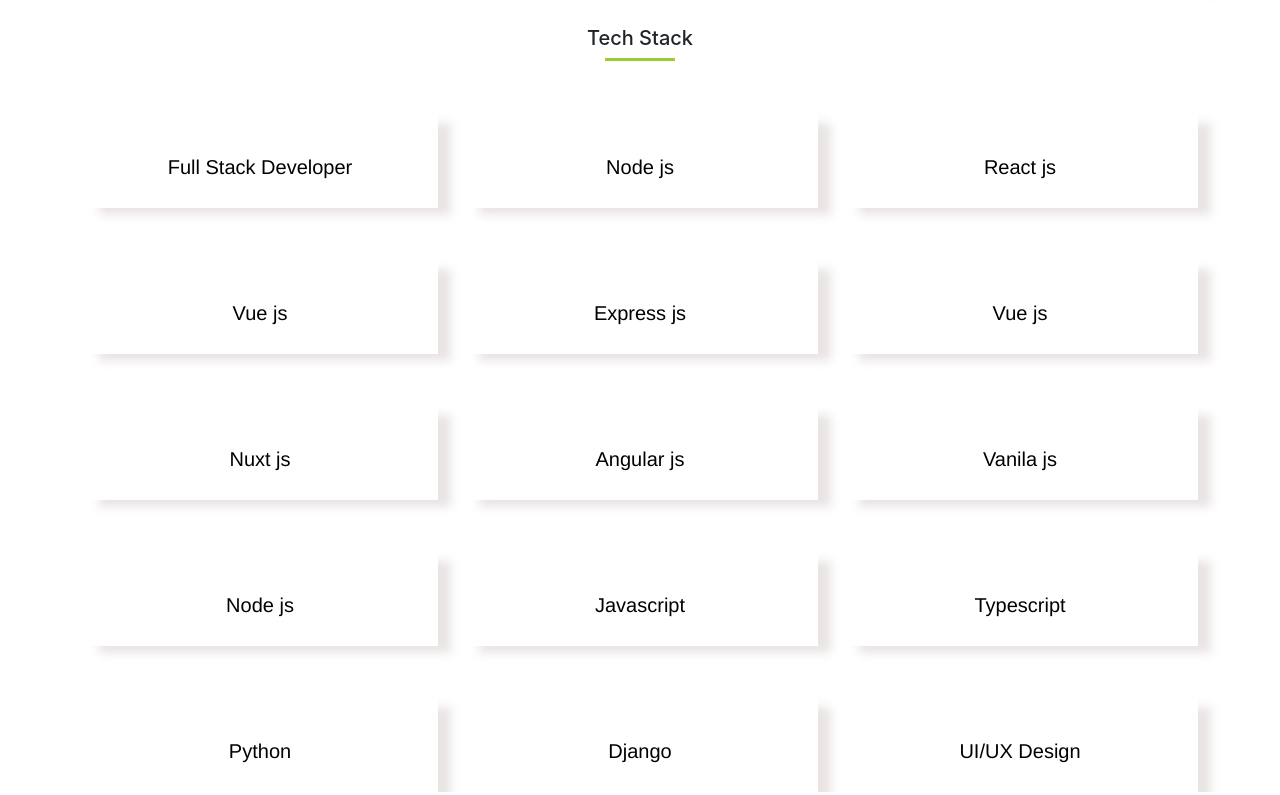
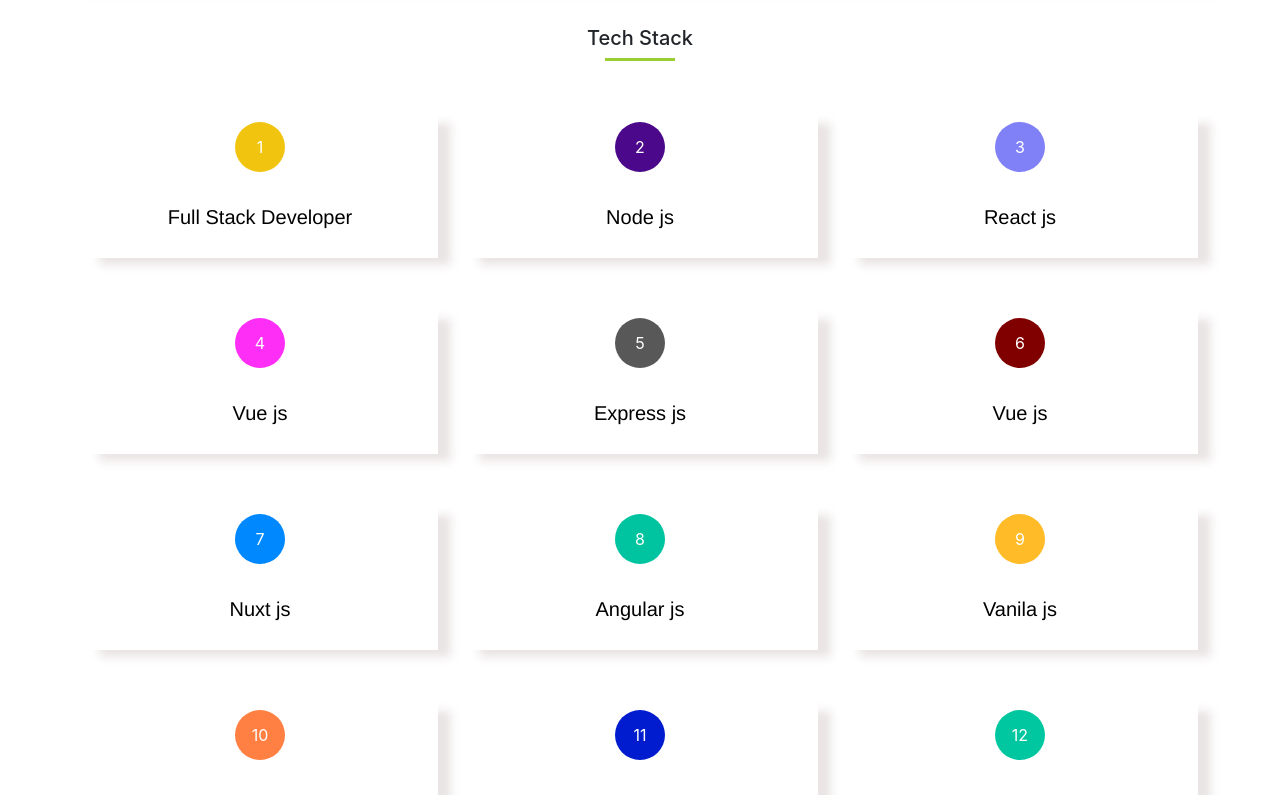
Before and after one commit to yuliussetyawan/react-responsive-portfolio, a React (Create React App) app in the folder client/: page / in a window 1280 px wide. Shown: the part 980-1775 px from the top of the page. Built offline with nearby package versions, Linux system fonts and the light colour scheme.

Commit message:
Part-11 Random Color Generate for Tech Stack Item

```diff
--- a/client/src/Components/TechStack/TechStack.css
+++ b/client/src/Components/TechStack/TechStack.css
@@ -34,3 +34,16 @@
   font-size: 20px;
   font-family: "Franklin Gothic Medium", "Arial Narrow", Arial, sans-serif;
 }
+
+.tech-number{
+  border-radius: 90px;
+  height: 50px;
+  width: 50px;
+  color: white;
+  text-align: center;
+  align-items: center;
+  justify-content: center;
+  display: block;
+  margin: 0 auto;
+  line-height: 50px;
+}
--- a/client/src/Components/TechStack/TechStack.js
+++ b/client/src/Components/TechStack/TechStack.js
@@ -61,6 +61,24 @@ const data = [
   },
 ];
 
+const colors = [
+  "#F1C40F",
+  "#4B088A",
+  "#8181F7",
+  "#FE2EF7",
+  "#585858",
+  "#800000",
+  "#0088FE",
+  "#00C49F",
+  "#FFBB28",
+  "#FF8042",
+  "#001CCE",
+  "#00C79F",
+  "#FFBB24",
+  "#FF1042",
+  "#FF1042",
+];
+
 const TechStack = () => {
   return (
     <div className="container tech-stack-section">
@@ -69,9 +87,15 @@ const TechStack = () => {
         <span className="line"></span>
       </div>
       <div className="row">
-        {data.map((item) => (
+        {data.map((item, index) => (
           <div className="col-xl-4 col-lg-4 col-md-6 col-sm-12" key={item.id}>
             <div className="tech-content">
+              <span
+                className="tech-number"
+                style={{ backgroundColor: colors[index] }}
+              >
+                {index + 1}
+              </span>
               <p>{item.name}</p>
             </div>
           </div>
```
